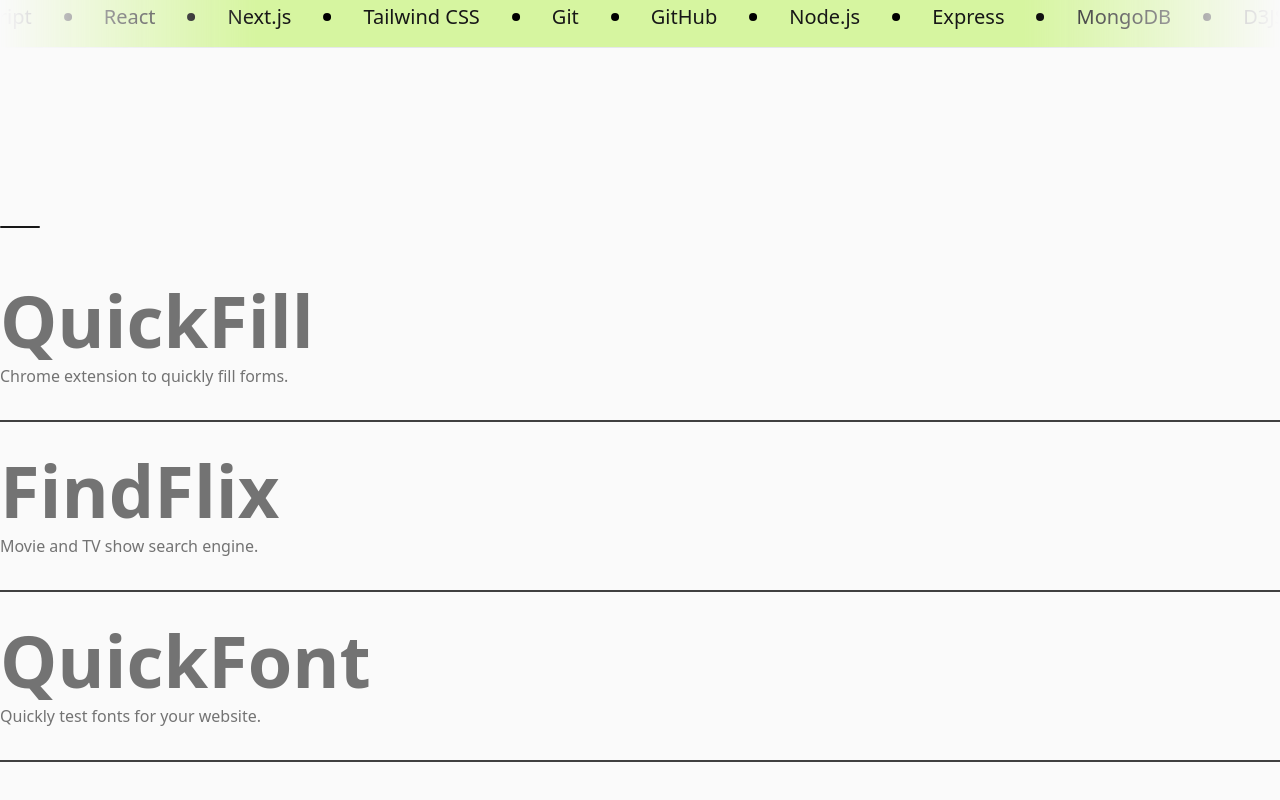
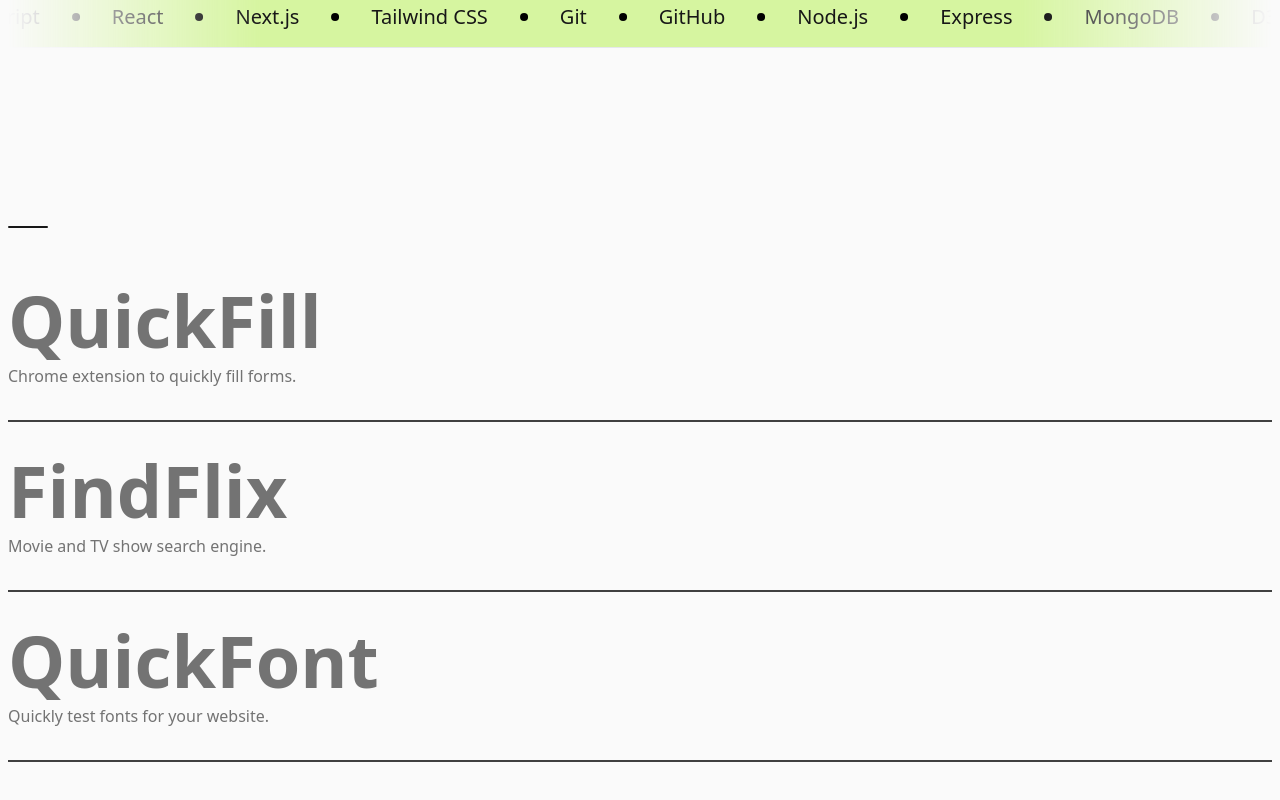
Before and after one commit to atulsmania/portfolio, a React (Vite) app: page / in a window 1280 px wide. Shown: the part 712-1512 px from the top of the page. Built offline with nearby package versions, Linux system fonts and the light colour scheme; grey boxes are pictures that could not be loaded.

Commit message:
fix: overflow and padding

```diff
--- a/src/App.tsx
+++ b/src/App.tsx
@@ -34,7 +34,7 @@ const App = () => {
       <TooltipProvider>
         <ParallaxBackground />
         <Cursor />
-        <main className="w-full mx-auto max-w-7xl">
+        <main className="w-full px-2 mx-auto max-w-7xl">
           <Header />
           <Intro />
           <Projects />
--- a/src/components/ui/hover-mage-link.tsx
+++ b/src/components/ui/hover-mage-link.tsx
@@ -54,7 +54,7 @@ const Link = ({ heading, imgSrc, subheading, href }: Props) => {
       ref={ref}
       initial="initial"
       whileHover="whileHover"
-      className="relative flex items-center justify-between py-4 overflow-x-hidden transition-colors duration-500 border-b-2 group border-neutral-700 dark:hover:border-neutral-50 hover:border-neutral-900 md:py-8 md:overflow-auto"
+      className="relative flex items-center justify-between py-4 overflow-x-hidden transition-colors duration-500 border-b-2 group border-neutral-700 dark:hover:border-neutral-50 hover:border-neutral-900 md:py-8 md:overflow-x-visible"
     >
       <div>
         <span
```
